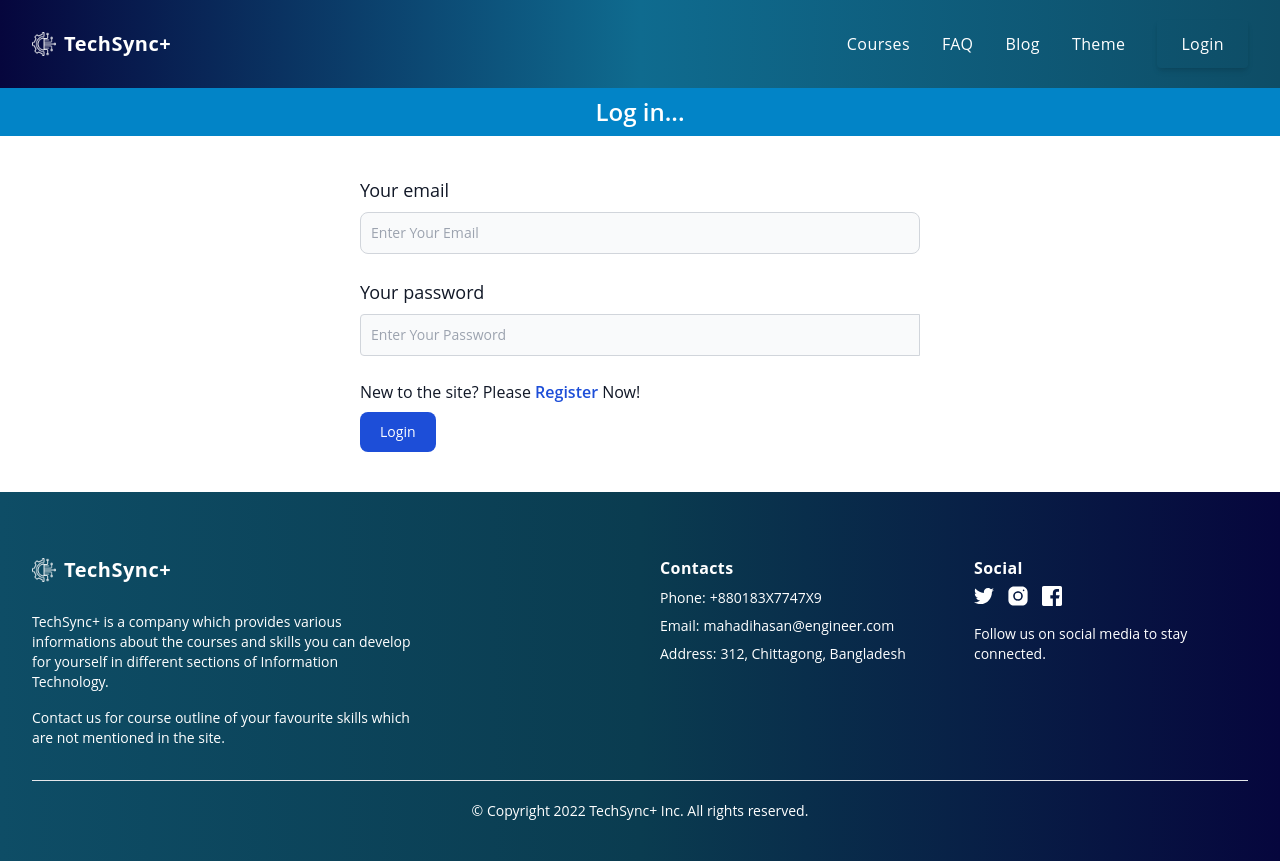
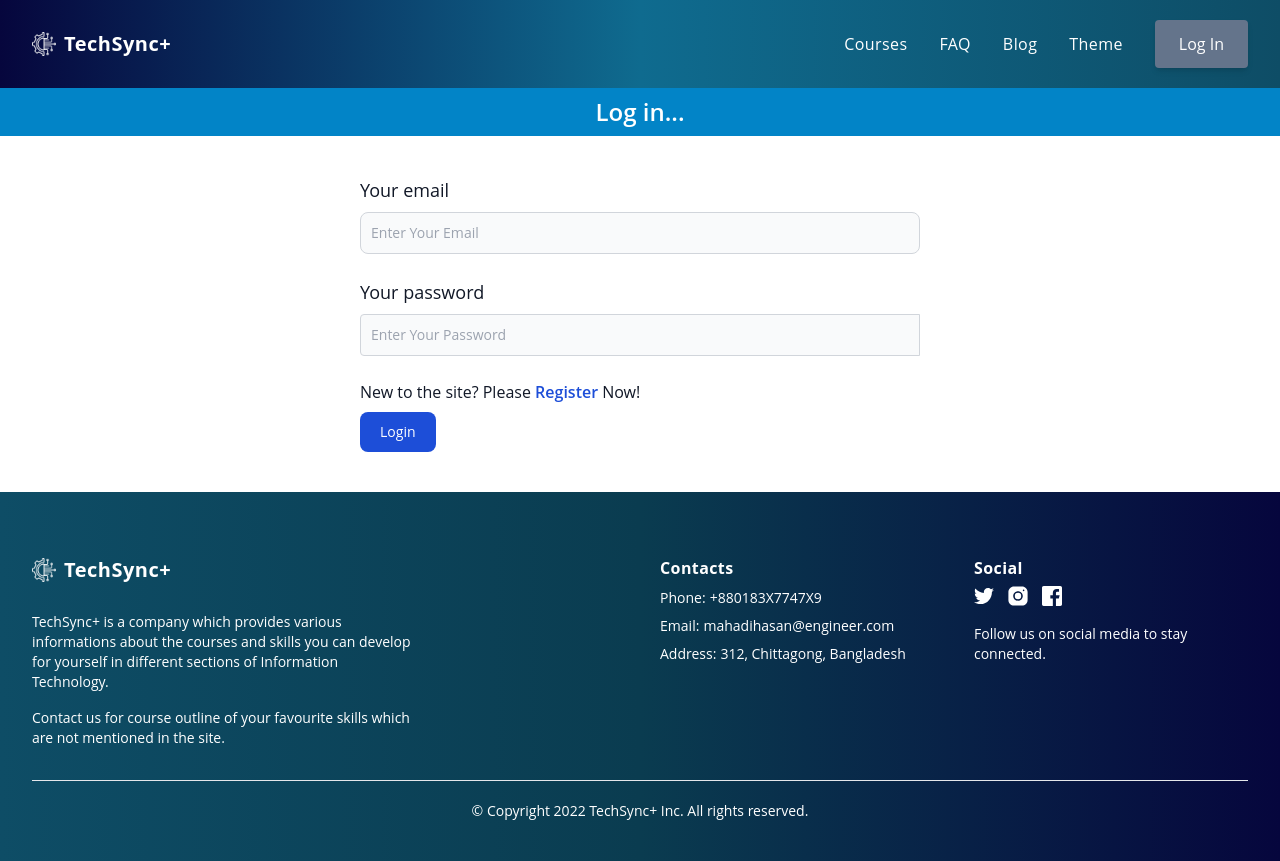
Before and after one commit to sparkmahadi/techsync-client, a React (Create React App) app: page /login in a window 1280 px wide. Built offline with nearby package versions, Linux system fonts and the light colour scheme; no server answers.

Commit message:
logOut integration done

```diff
--- a/src/components/common/Nav/Nav.js
+++ b/src/components/common/Nav/Nav.js
@@ -1,10 +1,17 @@
-import { useState } from "react";
+import { useContext, useState } from "react";
 import { Link } from "react-router-dom";
+import { AuthContext } from "../../../contexts/UserContext";
 import './Nav.css'
 
 export const Nav = () => {
     const [isMenuOpen, setIsMenuOpen] = useState(false);
+    const { user, logOut } = useContext(AuthContext);
 
+    const handleLogOut = () => {
+        logOut()
+            .then(() => { })
+            .catch(e => console.error(e))
+    }
     return (
         <div className="bg-gray-900 nav-bg">
             <div className="px-4 py-5 mx-auto sm:max-w-xl md:max-w-full lg:max-w-screen-xl md:px-24 lg:px-8">
@@ -59,13 +66,23 @@ export const Nav = () => {
                             </Link>
                         </li>
                         <li>
-                            <Link to='/login'
-                                className="inline-flex items-center justify-center h-12 px-6 font-medium tracking-wide text-white hover:text-sky-300 transition duration-200 rounded shadow-md bg-deep-purple-accent-400 hover:bg-deep-purple-accent-700 focus:shadow-outline focus:outline-none"
-                                aria-label="Login"
-                                title="Login"
+                            <div to='/login'
+                                className="cursor-pointer bg-slate-500 flex items-center justify-center gap-2 h-12 px-6 text-white hover:text-sky-300 duration-200 rounded shadow-md"
+
                             >
-                                Login
-                            </Link>
+                                {
+                                    user?.uid ?
+                                        <>
+                                            <span>{user?.email}</span>
+                                            <h2 className="text-xl">|</h2>
+                                            <button onClick={handleLogOut}>Log Out</button>
+                                        </>
+                                        :
+                                        <>
+                                            <Link to='/login'>Log In</Link>
+                                        </>
+                                }
+                            </div>
                         </li>
                     </ul>
                     <div className="lg:hidden">
--- a/src/contexts/UserContext.js
+++ b/src/contexts/UserContext.js
@@ -1,6 +1,6 @@
-import React, { createContext } from 'react';
+import React, { createContext, useEffect } from 'react';
 import app from '../firebase/firebase.init';
-import { getAuth, createUserWithEmailAndPassword, signInWithEmailAndPassword } from 'firebase/auth';
+import { getAuth, createUserWithEmailAndPassword, signInWithEmailAndPassword, onAuthStateChanged, signOut } from 'firebase/auth';
 import { useState } from 'react';
 
 
@@ -17,7 +17,19 @@ const UserContext = ({ children }) => {
         return signInWithEmailAndPassword(auth, email, password);
     }
 
-    const authInfo = { user, createNewUser, logIn }
+    const logOut = () => {
+        return signOut(auth);
+    }
+
+    useEffect(() => {
+        const unsubscribe = onAuthStateChanged(auth, currentUser => {
+            console.log('user state updated', currentUser);
+            setUser(currentUser);
+        })
+        return () => unsubscribe();
+    }, [])
+
+    const authInfo = { user, createNewUser, logIn, logOut }
     return (
         <AuthContext.Provider value={authInfo}>
             {children}
```
